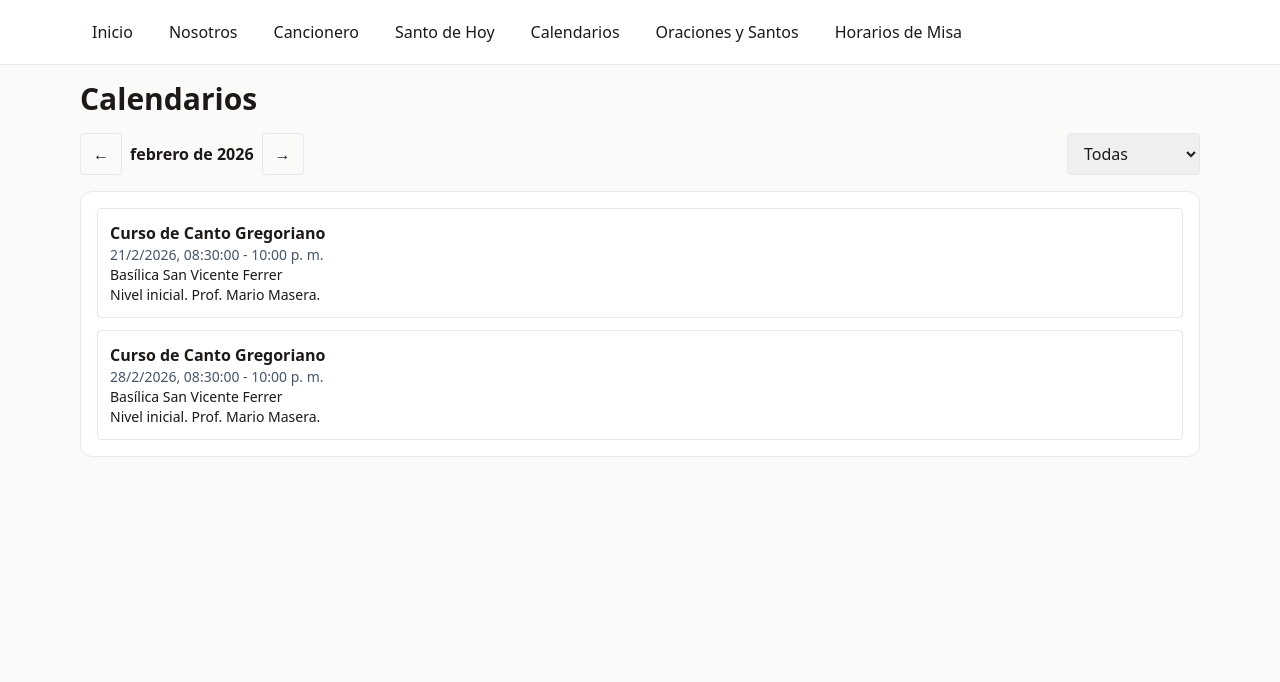
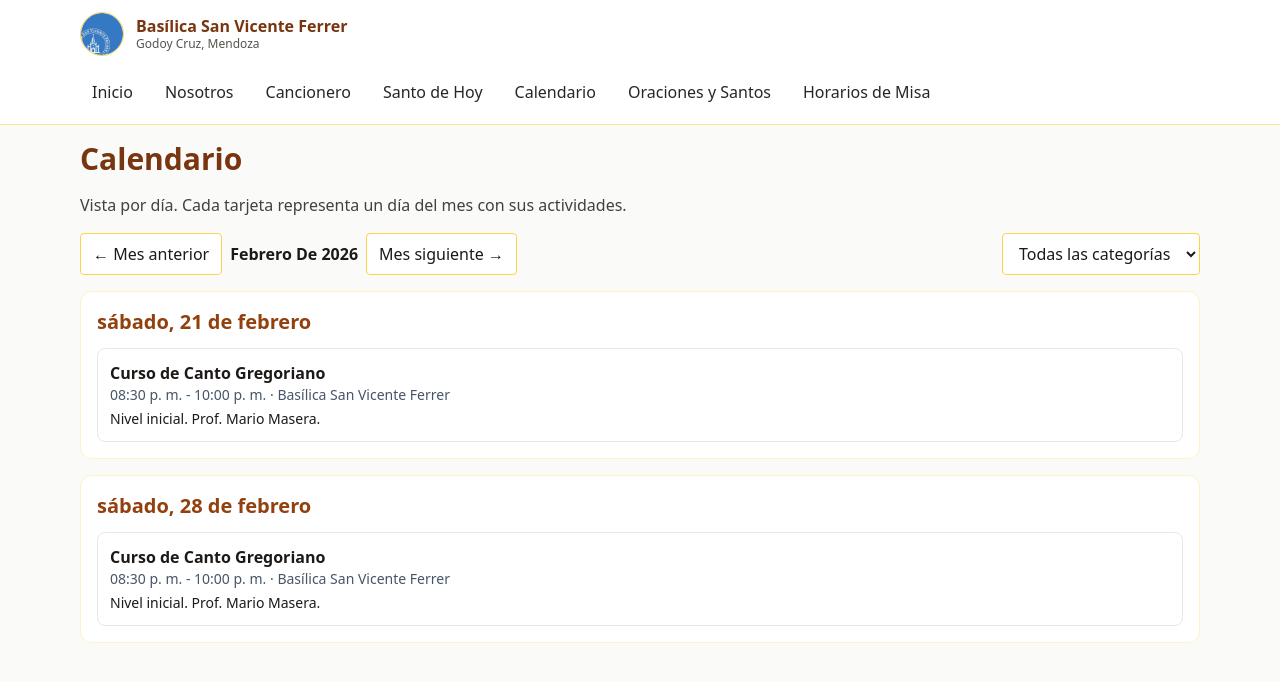
Before and after one commit to Emonkeymc21/Basilica-SV2.0, a Next.js app: page /calendarios in a window 1280 px wide. Shown: the top 682 px of the page. Built offline with nearby package versions, Linux system fonts and the light colour scheme.

Commit message:
Add files via upload

```diff
--- a/src/app/calendarios/page.tsx
+++ b/src/app/calendarios/page.tsx
@@ -2,21 +2,60 @@
 import events from '@/data/events.json';
 import { useMemo, useState } from 'react';
 
+function keyFromDate(d: Date){ return d.toISOString().slice(0,10); }
+
 export default function Calendarios(){
   const [cursor,setCursor]=useState(new Date());
   const [cat,setCat]=useState('all');
-  const monthEvents=useMemo(()=>events.filter((e:any)=>{const d=new Date(e.start); return d.getMonth()===cursor.getMonth()&&d.getFullYear()===cursor.getFullYear()&&(cat==='all'||e.category===cat)}).sort((a:any,b:any)=>+new Date(a.start)-+new Date(b.start)),[cursor,cat]);
-  const cats=[...new Set((events as any[]).map(e=>e.category))];
+
+  const days=useMemo(()=>{
+    const y=cursor.getFullYear(); const m=cursor.getMonth();
+    const filtered=(events as any[]).filter((e:any)=>{
+      const d=new Date(e.start);
+      return d.getMonth()===m && d.getFullYear()===y && (cat==='all'||e.category===cat);
+    }).sort((a:any,b:any)=>+new Date(a.start)-+new Date(b.start));
+
+    const map=new Map<string, any[]>();
+    filtered.forEach((e:any)=>{
+      const k=keyFromDate(new Date(e.start));
+      if(!map.has(k)) map.set(k,[]);
+      map.get(k)!.push(e);
+    });
+    return Array.from(map.entries()).sort((a,b)=>a[0].localeCompare(b[0]));
+  },[cursor,cat]);
+
+  const cats=[...new Set((events as any[]).map((e:any)=>e.category).filter(Boolean))] as string[];
+
   return <div className='space-y-4'>
-    <h1 className='text-3xl font-bold'>Calendarios</h1>
+    <h1 className='text-3xl font-bold text-amber-900'>Calendario</h1>
+    <p className='text-stone-700'>Vista por día. Cada tarjeta representa un día del mes con sus actividades.</p>
     <div className='flex flex-wrap gap-2 items-center'>
-      <button className='border rounded px-3 py-2' onClick={()=>setCursor(new Date(cursor.getFullYear(),cursor.getMonth()-1,1))}>←</button>
-      <div className='font-semibold'>{cursor.toLocaleDateString('es-AR',{month:'long',year:'numeric'})}</div>
-      <button className='border rounded px-3 py-2' onClick={()=>setCursor(new Date(cursor.getFullYear(),cursor.getMonth()+1,1))}>→</button>
-      <select className='border rounded px-3 py-2 ml-auto' value={cat} onChange={e=>setCat(e.target.value)}><option value='all'>Todas</option>{cats.map(c=><option key={c}>{c}</option>)}</select>
+      <button className='border border-amber-300 rounded px-3 py-2 bg-white' onClick={()=>setCursor(new Date(cursor.getFullYear(),cursor.getMonth()-1,1))}>← Mes anterior</button>
+      <div className='font-semibold capitalize'>{cursor.toLocaleDateString('es-AR',{month:'long',year:'numeric'})}</div>
+      <button className='border border-amber-300 rounded px-3 py-2 bg-white' onClick={()=>setCursor(new Date(cursor.getFullYear(),cursor.getMonth()+1,1))}>Mes siguiente →</button>
+      <select className='border border-amber-300 rounded px-3 py-2 ml-auto bg-white' value={cat} onChange={e=>setCat(e.target.value)}>
+        <option value='all'>Todas las categorías</option>
+        {cats.map(c=><option key={c} value={c}>{c}</option>)}
+      </select>
     </div>
-    <div className='bg-white border rounded-xl p-4 space-y-3'>
-      {monthEvents.length===0?<p>No hay actividades para este mes.</p>:monthEvents.map((e:any)=><article key={e.id} className='border rounded p-3'><h3 className='font-semibold'>{e.title}</h3><p className='text-sm text-slate-600'>{new Date(e.start).toLocaleString('es-AR')} {e.end?`- ${new Date(e.end).toLocaleTimeString('es-AR',{hour:'2-digit',minute:'2-digit'})}`:''}</p><p className='text-sm'>{e.location}</p><p className='text-sm'>{e.details||e.description}</p></article>)}
+
+    <div className='space-y-4'>
+      {days.length===0?<div className='bg-white border border-amber-100 rounded-xl p-4'>No hay actividades para este mes.</div>:
+        days.map(([day,list])=>(
+          <section key={day} className='bg-white border border-amber-100 rounded-xl p-4'>
+            <h2 className='text-xl font-bold text-amber-800'>{new Date(day+'T00:00:00').toLocaleDateString('es-AR',{weekday:'long', day:'2-digit', month:'long'})}</h2>
+            <ul className='mt-3 space-y-2'>
+              {list.map((e:any)=>(
+                <li key={e.id} className='border rounded-lg p-3'>
+                  <p className='font-semibold'>{e.title}</p>
+                  <p className='text-sm text-slate-600'>{new Date(e.start).toLocaleTimeString('es-AR',{hour:'2-digit',minute:'2-digit'})}{e.end?` - ${new Date(e.end).toLocaleTimeString('es-AR',{hour:'2-digit',minute:'2-digit'})}`:''} · {e.location || 'Basílica'}</p>
+                  {(e.details||e.description) && <p className='text-sm mt-1'>{e.details||e.description}</p>}
+                </li>
+              ))}
+            </ul>
+          </section>
+        ))
+      }
     </div>
   </div>
 }
--- a/src/app/globals.css
+++ b/src/app/globals.css
@@ -23,3 +23,5 @@ body {
   background: var(--background);
   color: var(--foreground);
 }
+
+body{background:#fffbf5;color:#292524} a{transition:all .2s}
--- a/src/app/page.tsx
+++ b/src/app/page.tsx
@@ -1,17 +1,31 @@
 import announcements from '@/data/announcements.json';
 import events from '@/data/events.json';
 import Link from 'next/link';
+import Image from 'next/image';
 
 export default function Home(){
  const today = new Date().toISOString().slice(0,10);
- const todayEvents = events.filter((e:any)=> e.start?.slice(0,10)===today).slice(0,5);
+ const todayEvents = (events as any[]).filter((e:any)=> e.start?.slice(0,10)===today).slice(0,5);
+ const destacadas=['/images/horarios-primavera-verano.png','/images/catequesis-familiar.png','/images/misa-enfermos.png'];
+
  return <div className='space-y-8'>
- <section className='grid md:grid-cols-2 gap-4'>
-  <Link href='/cancionero' className='text-center text-xl font-semibold bg-amber-100 p-8 rounded-2xl'>Ir al Cancionero</Link>
-  <Link href='/calendarios?today=1' className='text-center text-xl font-semibold bg-blue-100 p-8 rounded-2xl'>Calendario del día</Link>
+ <section className='rounded-2xl overflow-hidden border border-amber-200 bg-gradient-to-r from-amber-50 to-yellow-50 p-6 md:p-8'>
+   <div className='grid md:grid-cols-2 gap-6 items-center'>
+    <div>
+      <h1 className='text-3xl md:text-4xl font-bold text-amber-900'>Basílica San Vicente Ferrer</h1>
+      <p className='mt-3 text-stone-700'>Bienvenidos a la web pastoral. Encontrá horarios, calendario, canciones, oraciones y novedades de la comunidad.</p>
+      <div className='mt-5 flex flex-wrap gap-3'>
+        <Link href='/calendarios' className='px-4 py-3 rounded-xl bg-amber-600 text-white font-semibold hover:bg-amber-700'>Ver calendario día por día</Link>
+        <Link href='/cancionero' className='px-4 py-3 rounded-xl bg-white border border-amber-300 font-semibold text-amber-900'>Ir al cancionero</Link>
+      </div>
+    </div>
+    <div className='grid grid-cols-3 gap-2'>
+      {destacadas.map((src)=> <div key={src} className='relative h-40 rounded-xl overflow-hidden border border-amber-200'><Image src={src} alt='Actividad parroquial' fill className='object-cover'/></div>)}
+    </div>
+   </div>
  </section>
- <section><h2 className='text-2xl font-bold mb-3'>Novedades</h2><div className='grid md:grid-cols-2 gap-3'>{announcements.map((a:any)=><article key={a.id} className='bg-white rounded-xl p-4 border'><h3 className='font-semibold'>{a.title}</h3><p className='text-sm text-slate-700'>{a.summary}</p>{a.when && <p className='text-xs text-slate-500 mt-2'>{a.when}</p>}</article>)}</div></section>
- <section className='bg-white rounded-xl p-4 border'><h2 className='text-2xl font-bold mb-3'>Santo del día</h2><Link href='/santo-de-hoy' className='underline'>Ver santo de hoy</Link></section>
- <section className='bg-white rounded-xl p-4 border'><h2 className='text-2xl font-bold mb-3'>Actividades de hoy</h2>{todayEvents.length? <ul className='space-y-2'>{todayEvents.map((e:any)=><li key={e.id} className='border rounded p-3'><b>{e.title}</b><div className='text-sm text-slate-600'>{new Date(e.start).toLocaleTimeString('es-AR',{hour:'2-digit',minute:'2-digit'})} · {e.location}</div></li>)}</ul>:<p>No hay actividades cargadas para hoy.</p>}</section>
+ <section><h2 className='text-2xl font-bold mb-3 text-amber-900'>Novedades</h2><div className='grid md:grid-cols-2 gap-3'>{(announcements as any[]).map((a:any)=><article key={a.id} className='bg-white rounded-xl p-4 border border-amber-100'><h3 className='font-semibold'>{a.title}</h3><p className='text-sm text-slate-700'>{a.summary}</p>{a.when && <p className='text-xs text-slate-500 mt-2'>{a.when}</p>}</article>)}</div></section>
+ <section className='bg-white rounded-xl p-4 border border-amber-100'><h2 className='text-2xl font-bold mb-3 text-amber-900'>Santo del día</h2><Link href='/santo-de-hoy' className='underline'>Ver santo de hoy</Link></section>
+ <section className='bg-white rounded-xl p-4 border border-amber-100'><h2 className='text-2xl font-bold mb-3 text-amber-900'>Actividades de hoy</h2>{todayEvents.length? <ul className='space-y-2'>{todayEvents.map((e:any)=><li key={e.id} className='border rounded p-3 border-amber-100'><b>{e.title}</b><div className='text-sm text-slate-600'>{new Date(e.start).toLocaleTimeString('es-AR',{hour:'2-digit',minute:'2-digit'})} · {e.location}</div></li>)}</ul>:<p>No hay actividades cargadas para hoy.</p>}</section>
  </div>
 }
--- a/src/components/Navbar.tsx
+++ b/src/components/Navbar.tsx
@@ -1,3 +1,19 @@
 import Link from 'next/link'
-const items=[['/','Inicio'],['/nosotros','Nosotros'],['/cancionero','Cancionero'],['/santo-de-hoy','Santo de Hoy'],['/calendarios','Calendarios'],['/oraciones-santos','Oraciones y Santos'],['/horarios','Horarios de Misa']]
-export default function Navbar(){return <nav className='sticky top-0 z-50 bg-white/95 border-b'><div className='max-w-6xl mx-auto px-4 py-3 flex gap-3 flex-wrap'>{items.map(([href,label])=><Link key={href} href={href} className='px-3 py-2 rounded-lg hover:bg-amber-50 text-sm md:text-base'>{label}</Link>)}</div></nav>}
+import Image from 'next/image'
+const items=[['/','Inicio'],['/nosotros','Nosotros'],['/cancionero','Cancionero'],['/santo-de-hoy','Santo de Hoy'],['/calendarios','Calendario'],['/oraciones-santos','Oraciones y Santos'],['/horarios','Horarios de Misa']]
+export default function Navbar(){
+  return <nav className='sticky top-0 z-50 bg-white/95 border-b border-amber-200 backdrop-blur'>
+    <div className='max-w-6xl mx-auto px-4 py-3 flex items-center gap-4 flex-wrap'>
+      <Link href='/' className='flex items-center gap-3 mr-2'>
+        <Image src='/images/logo.png' alt='Logo Basílica San Vicente Ferrer' width={44} height={44} className='rounded-full border border-amber-300'/>
+        <div className='leading-tight'>
+          <p className='font-semibold text-amber-900'>Basílica San Vicente Ferrer</p>
+          <p className='text-xs text-stone-600'>Godoy Cruz, Mendoza</p>
+        </div>
+      </Link>
+      <div className='flex gap-2 flex-wrap'>
+      {items.map(([href,label])=><Link key={href} href={href} className='px-3 py-2 rounded-lg hover:bg-amber-50 text-sm md:text-base text-stone-800'>{label}</Link>)}
+      </div>
+    </div>
+  </nav>
+}
```
